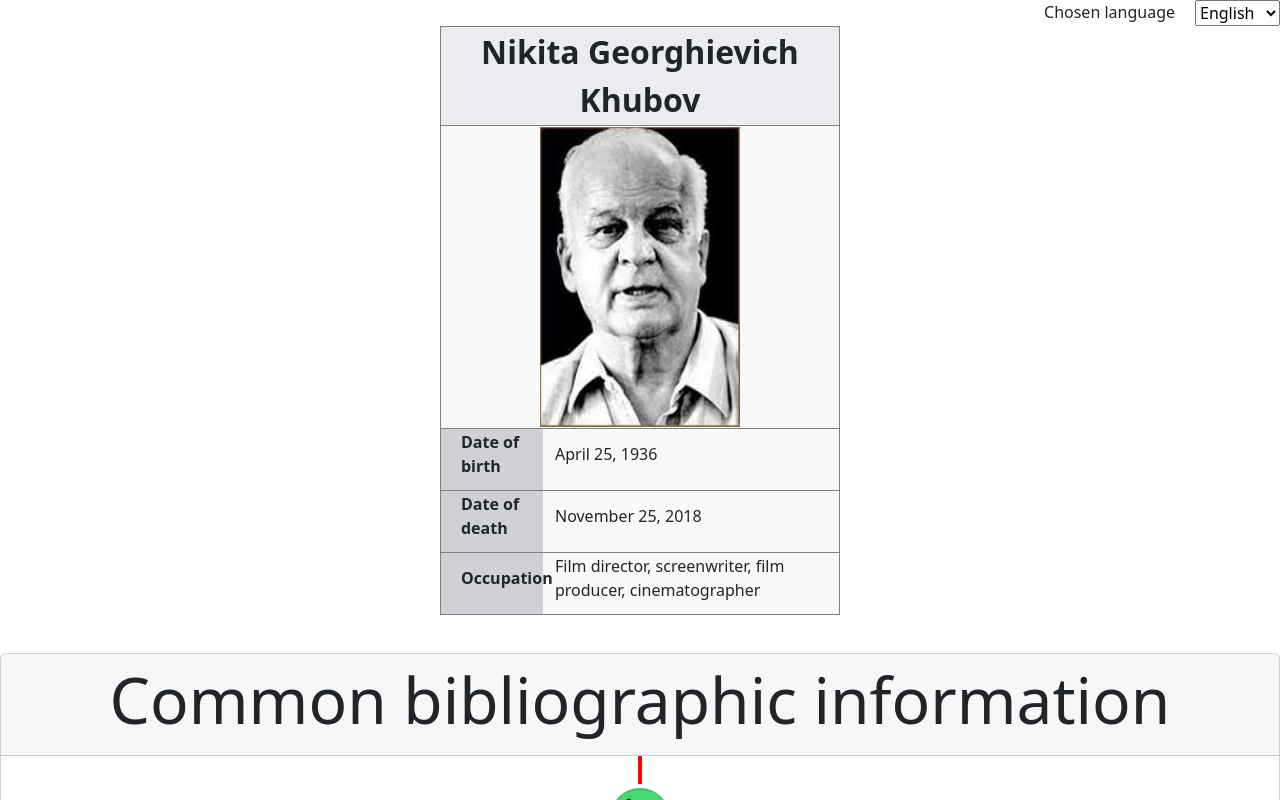
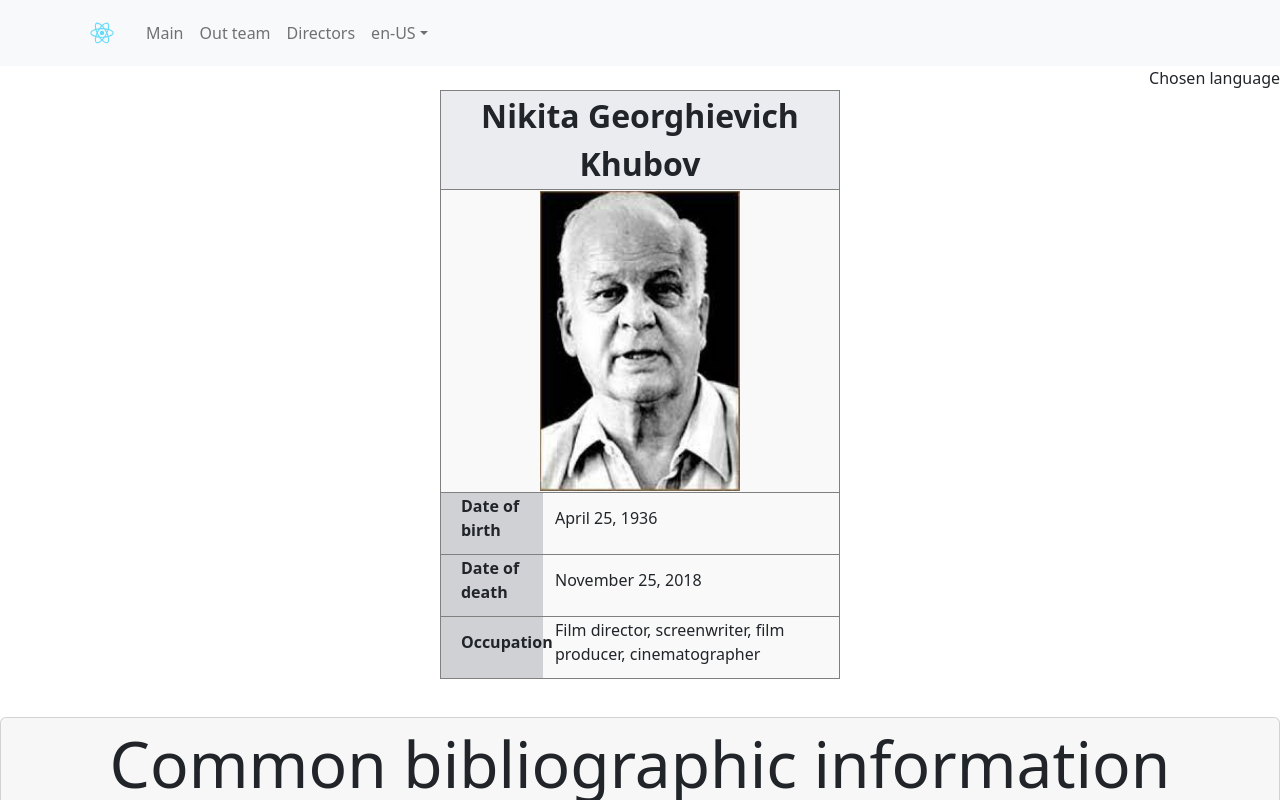
Before and after one commit to iuw-team/directors, a React (Create React App) app: page / in a window 1280 px wide. Shown: the top 800 px of the page. Built offline with nearby package versions, Linux system fonts and the light colour scheme.

Commit message:
add buggy header

```diff
--- a/src/App.js
+++ b/src/App.js
@@ -19,10 +19,16 @@ import {Footer} from './modules/Footer';
 
 function App() {
 const locale = LOCALES.ENGLISH;
+const arrLocales = [LOCALES.ENGLISH, LOCALES.RUSSIAN]
+const convertToLocale = (index) => {
+    return arrLocales[index];
+}
 const [currLocale, setCurrLocale] = useState(locale);
 
-const handleFunc = ({ target: {value} }) =>{
-      setCurrLocale(value);
+const handleFunc = ({index}) =>{
+      setCurrLocale(
+        convertToLocale(index)
+      );
 };
   return (
     <IntlProvider messages={messages[currLocale]} locale = {currLocale} defaultLocale = {LOCALES.ENGLISH}>
--- a/src/locales/messages.js
+++ b/src/locales/messages.js
@@ -9,6 +9,9 @@ export const messages = {
     [LOCALES.ENGLISH]:{
         langOption: "Chosen language",
         galleryTitle: 'The most famous works of the author',
+        mainTitle: 'Main',
+        teamTitle: 'Out team',
+        articlesTitle: 'Directors',
         timelineTitle: 'Common bibliographic information',
         mapTitle:  'The map of activities',
         workSample: "The sample of author's work",
@@ -62,8 +65,12 @@ export const messages = {
         birthDateTitle: 'Дата рождения',
         birthDate: ['24 января 1885', '22 октября 1965', '25 апреля 1936', '7 декабря 1939', '10 апреля 1938'],
         deathDateTitle: 'Дата смерти',
+        mainTitle: 'Главная',
+        teamTitle: 'Наша команда',
+        articlesTitle: 'Режиссёры',
         galleryTitle: 'Наиболее известные работы автора',
         timelineTitle: 'Основные библографические сведения',
+        teamInfoTitle: 'Об авторах',
         mapTitle:  'Карта активностей',
         workSample: 'Пример произведения автора',
         deathDate: ['21 февраля 1967', '-', '25 ноября 2018', '-', '-'],
--- a/src/modules/Header.js
+++ b/src/modules/Header.js
@@ -1,22 +1,95 @@
 import  { FormattedMessage, FormattedNumber, FormattedPlural} from 'react-intl';
-import React from 'react';
+import React, { useEffect, useRef} from 'react';
 import { LOCALES } from '../locales/locales';
-import {messages} from '../locales/messages';
-
+import Container from 'react-bootstrap/Container';
+import Nav from 'react-bootstrap/Nav';
+import Navbar from 'react-bootstrap/Navbar';
+import NavDropdown from 'react-bootstrap/NavDropdown';
+import { DEFAULT_ICON_SIZE, getIcon, IconType } from './Services';
 const languages = [
     {native: 'Русский', code: LOCALES.RUSSIAN},
     {native: 'English', code: LOCALES.ENGLISH}];
 
+const DEFAULT_LOGO_SIZE = DEFAULT_ICON_SIZE;
+
 export const Header = ({ currentLocale, handleFunc }) => {
+  const handle = (event, index) => {
+    console.log("Hello world");
+  }
+    const buttonRefs = useRef(new Array());
+    const addToRefs = (e) => {
+      if(e && !buttonRefs.current.includes(e)){
+          buttonRefs.current.push(e);
+      }
+    }
+    useEffect( () => {
+      const arrHandleProc = new Array();
+
+      buttonRefs.current.forEach( (element, index) => {
+          arrHandleProc.push( (event) =>{
+              handleFunc(index)
+          });
+          element.addEventListener('click', arrHandleProc[index]);
+        });
+        return () => {
+            buttonRefs.current.forEach((element, index) => {
+                element.removeEventListener('click', arrHandleProc[index]);
+            })
+        }
+    });
     return (
       <div className="header">
+              <Navbar bg="light" expand="lg">
+      <Container>
+        <Navbar.Brand href="#home">
+            {getIcon(IconType.AppLogo,
+                {
+                  size: DEFAULT_LOGO_SIZE,
+                  class: 'Brand-icon',
+                  alt: 'Brand icon'
+                }
+              )}
+        </Navbar.Brand>
+        <Navbar.Toggle aria-controls="basic-navbar-nav" />
+        <Navbar.Collapse id="basic-navbar-nav">
+          <Nav className="me-auto">
+          <Nav.Link href="#home">
+              <FormattedMessage id='mainTitle'></FormattedMessage>
+            </Nav.Link>
+            <Nav.Link href="#home">
+              <FormattedMessage id='teamTitle'></FormattedMessage>
+            </Nav.Link>
+            <Nav.Link href="#link">
+              <FormattedMessage id='articlesTitle'></FormattedMessage>
+            </Nav.Link>
+            <NavDropdown title={currentLocale} id="basic-nav-dropdown">
+            { languages.map( ({native, code}) => (
+               <NavDropdown.Item onClick={handleFunc}>
+                {native}
+                </NavDropdown.Item>
+                ))
+            }
+              <NavDropdown.Item href="#action/3.1">Action</NavDropdown.Item>
+              <NavDropdown.Item href="#action/3.2">
+                Another action
+              </NavDropdown.Item>
+              <NavDropdown.Item href="#action/3.3">Something</NavDropdown.Item>
+              <NavDropdown.Divider />
+              <NavDropdown.Item href="#action/3.4">
+                Separated link
+              </NavDropdown.Item>
+            </NavDropdown>
+          </Nav>
+        </Navbar.Collapse>
+      </Container>
+    </Navbar>
         <div className="lang-switcher">
           <span><FormattedMessage id='langOption'></FormattedMessage></span>
-          <select onChange={handleFunc} value={currentLocale}>{
+          {/* <select onChange={handleFunc} value={currentLocale}>{
               languages.map( ({native, code}) => (
                 <option key={code} value = {code}>{native}</option>
                 ))
-            }</select>
+            }</select> */}
         </div>
         <div className='time-info'>
         </div>
--- a/src/modules/Services.js
+++ b/src/modules/Services.js
@@ -44,11 +44,10 @@ import AwardIcon from '../icons/award.svg'
 import BirthIcon from '../icons/baby-carriage.svg';
 import WeaponIcon from '../icons/weapon.svg';
 import MonumentIcon from '../icons/monument.svg'
-import { messages } from '../locales/messages';
 import TheaterIcon from '../icons/masks-theater.svg';
 import MoscowIcon from '../icons/kremlin.png';
 import CameraIcon from '../icons/camera.png';
-
+import AppLogo from '../logo.svg';
 
 export const IconType = Object.freeze({
     Work: Symbol('Work'),
@@ -60,7 +59,8 @@ export const IconType = Object.freeze({
     Monument: Symbol('Monument'),
     Award: Symbol('Award'),
     Birth: Symbol('Birth'),
-    Weapon: Symbol('Weapon')
+    Weapon: Symbol('Weapon'),
+    AppLogo: Symbol('TitleLogo'),
 });
 const getIconRef = (iconType) => {
   switch(iconType) {
@@ -74,6 +74,7 @@ const getIconRef = (iconType) => {
     case IconType.Theater: return TheaterIcon;
     case IconType.Weapon: return WeaponIcon;
     case IconType.Work: return WorkIcon;
+    case IconType.AppLogo: return AppLogo;
     return '';
   }
 }
@@ -83,12 +84,18 @@ const Nikita_Film_Url = "https://www.youtube.com/embed/rjeopto7LNw";
 const Margo_Film_Url =  "https://www.youtube.com/embed/WK4f9Ie7gVM";
 const Elhov_Film_Url =  "https://www.youtube.com/embed/DUXh78KLAKg";
 
-const DEFAULT_ICON_SIZE = 40;
-export const getIcon = (iconType, iconSize = DEFAULT_ICON_SIZE) => {
+export const DEFAULT_ICON_SIZE = {width: 40, height: 40};
+const DEFAULT_ICON_PROPS = {
+    size: DEFAULT_ICON_SIZE,
+    class : 'small-icon',
+    alt: 'Default icon'
+}
+export const getIcon = (iconType, iconProps = DEFAULT_ICON_PROPS) => {
     return(
       <img src = {getIconRef(iconType)}
-      style={{ width: iconSize, height: iconSize}}
-      alt="Unknown icon"/>
+      style={iconProps.size}
+      className={iconProps.class}
+      alt={iconProps.alt}/>
     )
   }
 
```
